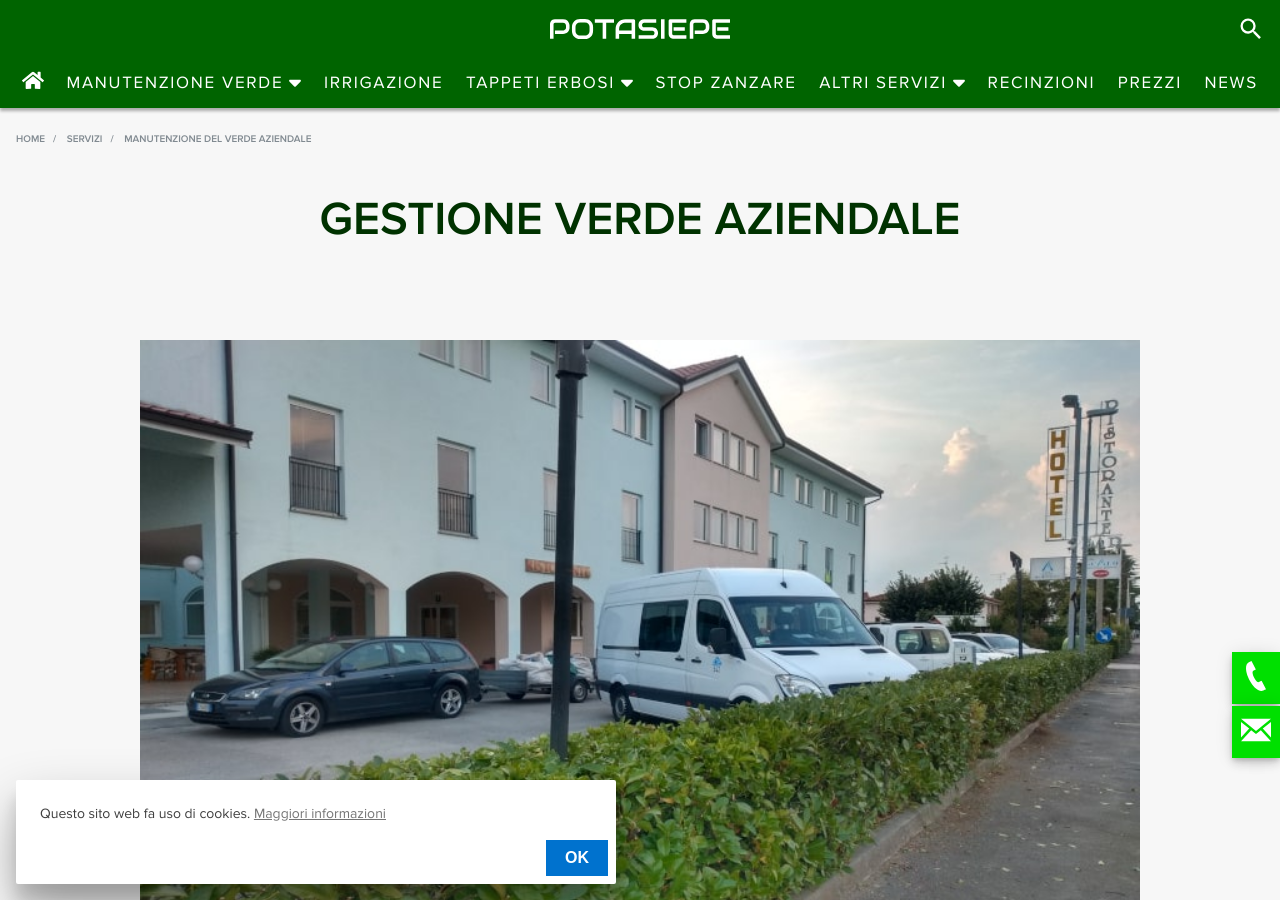
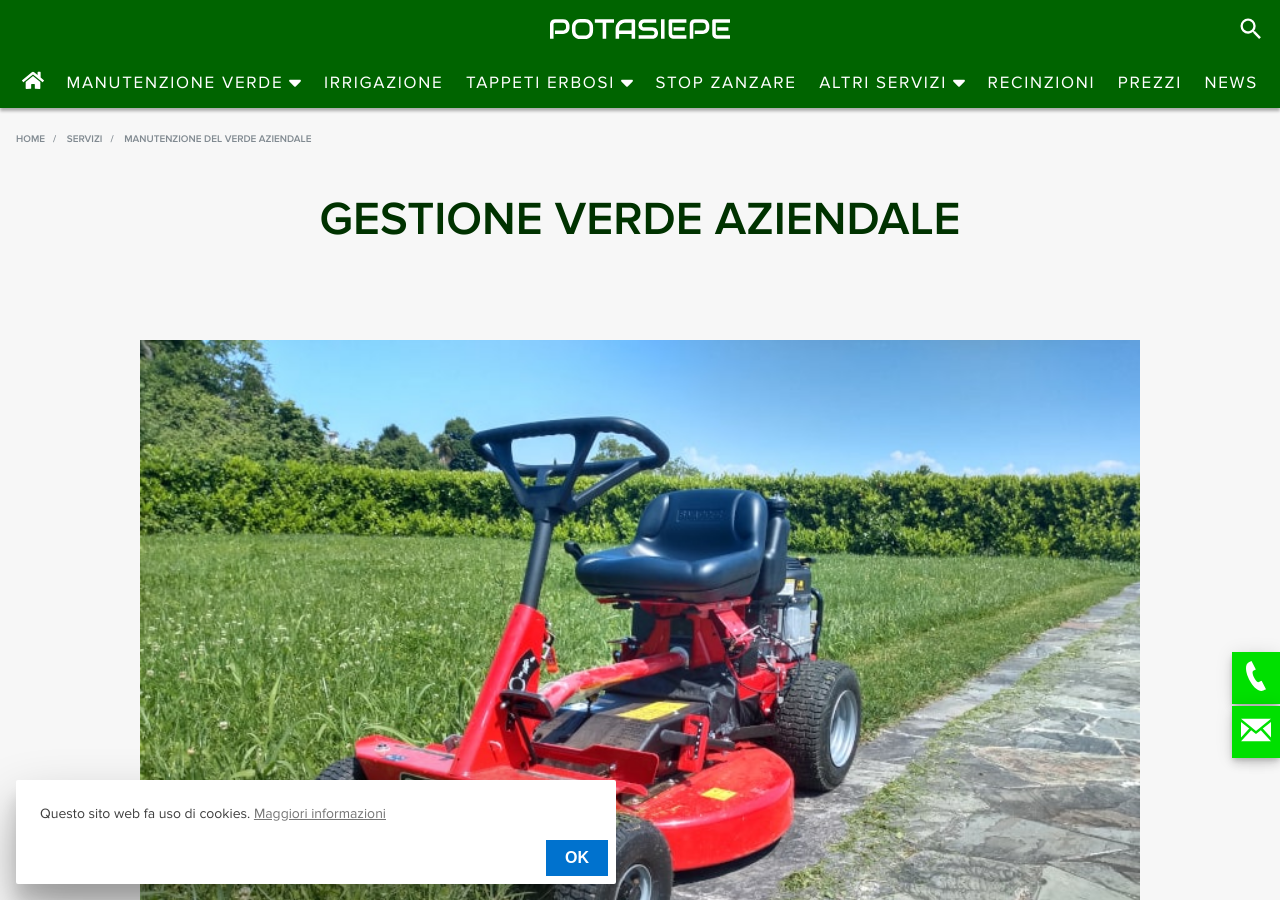
Before and after one commit to enricocaputo/enricocaputo.github.io, a Jekyll site: the page built from my_collections/_servizi/manutenzione-del-verde-aziendale.md, in a window 1280 px wide and 900 px high. Built offline with Jekyll 4.4.1, drawn with Linux system fonts in a browser that asks for light colours.

Commit message:
verde aziendale

```diff
--- a/my_collections/_servizi/manutenzione-del-verde-aziendale.md
+++ b/my_collections/_servizi/manutenzione-del-verde-aziendale.md
@@ -13,11 +13,9 @@ order: 9
 
 <br/>
 <div class="carousel">
-  <img class="mySlides" width="800" height="533" src="{{ site.baseurl }}/img/slides/verde-commerciale/slide1.jpg" alt="ottieni progetti di parchi di hotel" title="ottieni progetti di parchi di hotel">
-  <img class="mySlides" width="800" height="533" src="{{ site.baseurl }}/img/slides/verde-commerciale/slide2.jpg" alt="gestione del verde industriale" title="gestione del verde industriale">
-  <img class="mySlides" width="800" height="533" src="{{ site.baseurl }}/img/slides/verde-commerciale/slide3.jpg" alt="manutenzione del verde commerciale e industriale" title="manutenzione del verde commerciale e industriale">
+  <img class="mySlides" width="800" height="533" src="{{ site.baseurl }}/img/slides/verde-commerciale/slide0.jpg" alt="gestione del verde industriale" title="gestione del verde industriale">
+  <img class="mySlides" width="800" height="533" src="{{ site.baseurl }}/img/slides/verde-commerciale/slide3.jpg" alt="manutenzione del verde commerciale" title="manutenzione del verde commerciale e industriale">
   <img class="mySlides" width="800" height="533" src="{{ site.baseurl }}/img/slides/verde-commerciale/slide4.jpg" alt="sfalcio erba grandi superfici" title="sfalcio erba grandi superfici">
-  <img class="mySlides" width="800" height="533" src="{{ site.baseurl }}/img/slides/verde-commerciale/slide5.jpg" alt="pulizia e manutenzione a verde del giardino di un ristorante" title="pulizia e manutenzione a verde del giardino di un ristorante">
 </div>
 <br/>
 
```
Also changed, not shown: other parts of my_collections/_servizi/manutenzione-del-verde-aziendale.md (+1 -1 lines), img/servizi/verde-manutenzione-gestione-aziende.jpg (added), img/slides/verde-commerciale/slide0.jpg (added).
